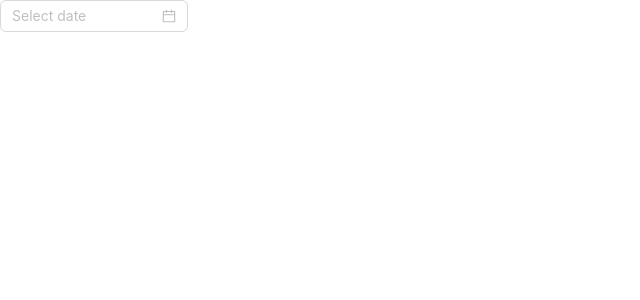
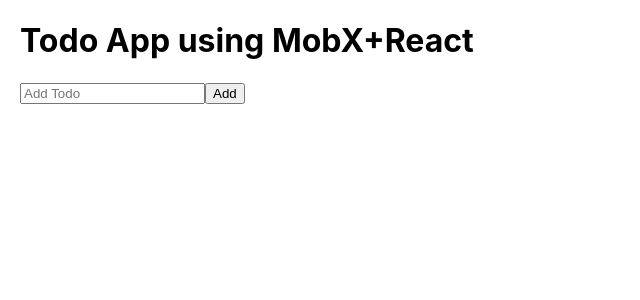
Before and after one commit to LohMehul/CRUD-Operation, a React (Create React App) app in the folder crud-no-api/: page / in a window 1280 px wide. Shown: the top 300 px of the page, without its empty margins (0-640 px from the left). Built offline with nearby package versions, Linux system fonts and the light colour scheme.

Commit message:
todo app in crud Operation

```diff
--- a/crud-no-api/package.json
+++ b/crud-no-api/package.json
@@ -8,11 +8,15 @@
     "@testing-library/user-event": "^13.5.0",
     "antd": "^5.12.2",
     "bootstrap": "^5.3.2",
+    "mobx": "^6.12.0",
+    "mobx-react": "^9.1.0",
+    "mobx-react-lite": "^4.0.5",
     "react": "^18.2.0",
     "react-bootstrap": "^2.9.1",
     "react-dom": "^18.2.0",
     "react-router-dom": "^6.20.1",
     "react-scripts": "5.0.1",
+    "uuid": "^9.0.1",
     "web-vitals": "^2.1.4"
   },
   "scripts": {
--- a/crud-no-api/src/App.js
+++ b/crud-no-api/src/App.js
@@ -18,11 +18,78 @@
 
 // export default App;
 
+// import React from 'react';
+// import { DatePicker } from 'antd';
+
+// const App = () => {
+//   return <DatePicker />;
+// };
+
+// export default App;
+
+
+
+
+// ------ class for increse and decrese count ------
+
+// import React from "react";
+// import { observer } from "mobx-react-lite";
+// import { counterStore } from "./store";
+
+// const App = observer(() => {
+//   return (
+//     <div>
+//       <h1>Counter App using React+MobX</h1>
+//       <p>Count: {counterStore.count}</p>
+//       <button
+//         onClick={() => {
+//           counterStore.increment();
+//         }}
+//       >
+//         Increment
+//       </button>
+//       <button
+//         onClick={() => {
+//           counterStore.decrement();
+//         }}
+//       >
+//         Decrement
+//       </button>
+//     </div>
+//   );
+// });
+
+// export default App;
+
+
+
+
+// ------ class for todo list using mobx ------
 import React from 'react';
-import { DatePicker } from 'antd';
+import { useContext } from "react";
+import { observer } from "mobx-react";
+import CreateTodo from "./CreateTodo";
+import TodoItem from "./TodoItem";
+import { TodoStoreContext } from "./store";
 
-const App = () => {
-  return <DatePicker />;
-};
+
+
+const App = observer(() => {
+
+  const store = useContext(TodoStoreContext);
+
+  return (
+    <div style={{ margin: "20px" }}>
+      <h1>Todo App using MobX+React</h1>
+      <CreateTodo />
+      <ul>
+        {store.todos.map((todo) => (
+          <TodoItem key={todo.id} todo={todo} />
+        ))}
+      </ul>
+    </div>
+  );
+}
+);
 
 export default App;
--- /dev/null
+++ b/crud-no-api/src/CreateTodo.jsx
@@ -0,0 +1,31 @@
+import { useState, useContext } from 'react';
+import { TodoStoreContext } from "./store";
+import { observer } from 'mobx-react';
+
+
+
+const CreateTodo = observer(() => {
+    const [title, setTitle] = useState('');
+    const store = useContext(TodoStoreContext);
+
+    const handlesubmit = (e) => {
+        e.preventDefault();
+        if (title.trim()) {
+            store.addTodo(title.trim());
+            setTitle("");
+        }
+        console.log("target",e.target);
+        console.log("target value",e.target.value);
+    };
+
+    return(
+        <>
+            <form onSubmit={handlesubmit}>
+            <input type="text" placeholder='Add Todo' value={title} onChange={(e)=> setTitle(e.target.value)} />
+            <button type="submit">Add</button>
+            </form>
+        </>
+    )
+});
+
+export default CreateTodo;
--- /dev/null
+++ b/crud-no-api/src/TodoItem.jsx
@@ -0,0 +1,23 @@
+import React from 'react';
+import { useContext } from "react";
+import { observer } from "mobx-react-lite";
+import { TodoStoreContext } from "./store";
+
+
+const TodoItem = observer(({ todo }) => {
+    const store = useContext(TodoStoreContext)
+    return (
+        <li>
+            <input
+                type="checkbox"
+                checked={todo.completed}
+                onChange={() => todo.toggleCompleted()}
+            />
+            <span>{todo.title}</span>
+            <button onClick={() => store.removeTodo(todo.id)}>Remove</button>
+        </li>
+    );
+}
+);
+
+export default TodoItem;
--- a/crud-no-api/src/index.js
+++ b/crud-no-api/src/index.js
@@ -1,14 +1,35 @@
-import React from 'react';
-import ReactDOM from 'react-dom';
-import App from './App';
-import './index.css';
-import "bootstrap/dist/css/bootstrap.min.css";
+// import React from 'react';
+// import ReactDOM from 'react-dom';
+// import App from './App';
+// import './index.css';
+// import "bootstrap/dist/css/bootstrap.min.css";
 
-ReactDOM.render(
-        <App />,document.getElementById('root')
-    );
+// ReactDOM.render(
+//         <App />,document.getElementById('root')
+//     );
 
 
+import React from "react";
+import ReactDOM from "react-dom/client";
+import { Provider } from "mobx-react";
+import { todoStore } from "./store";
+import "./index.css";
+import App from "./App";
+// import reportWebVitals from "./reportWebVitals";
+
+const root = ReactDOM.createRoot(document.getElementById("root"));
+root.render(
+  <React.StrictMode>
+    <Provider todoStore={todoStore}>
+      <App />
+    </Provider>
+  </React.StrictMode>
+);
+
+// If you want to start measuring performance in your app, pass a function
+// to log results (for example: reportWebVitals(console.log))
+// or send to an analytics endpoint. Learn more: https://bit.ly/CRA-vitals
+// reportWebVitals();
 
 
 
--- /dev/null
+++ b/crud-no-api/src/store.jsx
@@ -0,0 +1,65 @@
+import { v4 as uuidv4 } from "uuid"
+import { makeAutoObservable } from 'mobx';
+import { createContext } from "react";
+
+
+
+// ------ class for increse and decrese count ------
+
+// class CounterStore {
+//   count = 0; // The State
+
+//   constructor() {
+//     makeAutoObservable(this);
+//   }
+
+//   increment() { // Action
+//     this.count++;
+//   }
+
+//   decrement() { // Action
+//     this.count--;
+//   }
+// }
+
+// export const counterStore = new CounterStore();
+
+
+
+
+
+// ------ class for todo list using mobx ------
+
+class Todo {
+    id = uuidv4();
+    title = "";
+    complete = false;
+
+    constructor(title) {
+        makeAutoObservable(this);
+        this.title = title;
+    }
+
+    toggleCompleted() {
+        this.completed = !this.completed
+    }
+}
+
+
+class TodoStore {
+    todos = [];
+
+    constructor() {
+        makeAutoObservable(this);
+    }
+    addTodo(title) {
+        this.todos.push(new Todo(title))
+    }
+
+    removeTodo(id) {
+        this.todos = this.todos.filter((todo)=>todo.id !== id)
+    }
+}
+
+export const todoStore = new TodoStore();
+export const TodoStoreContext = createContext(todoStore);
```
Also changed, not shown: 1 other file (tests, documents, lock files or other folders).
